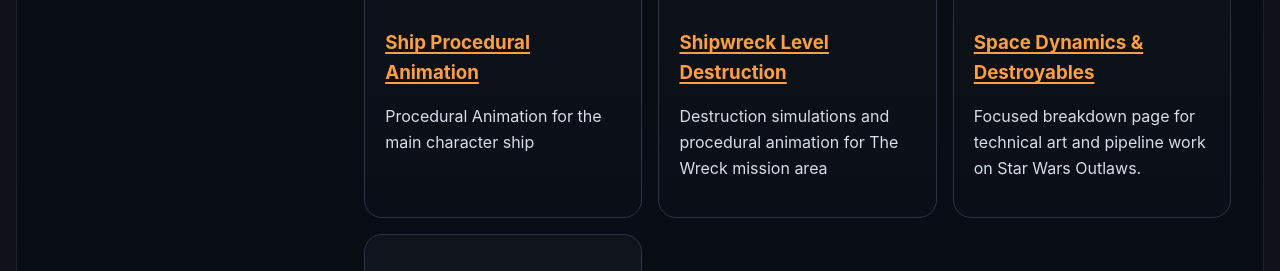
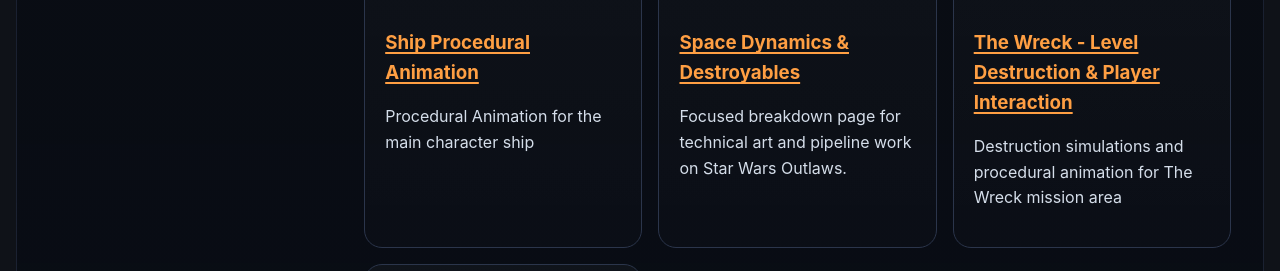
Before and after one commit to ianistor/ian_mywebsite, a Jekyll site: the page built from _projects/star-wars-outlaws.md, in a window 1280 px wide, cut to the strip 1409-1680 px from the top of the page. Built offline with Jekyll 4.4.1, drawn with Linux system fonts in a browser that asks for light colours; nearby versions of some CDN libraries.

Commit message:
Update shipwreck.md

```diff
--- a/projects/star-wars-outlaws/shipwreck.md
+++ b/projects/star-wars-outlaws/shipwreck.md
@@ -1,6 +1,6 @@
 ---
 layout: project
-title: "Shipwreck Level Destruction"
+title: "The Wreck -  Level Destruction & Player Interaction"
 permalink: /projects/star-wars-outlaws/shipwreck_1/
 parent_project: "Star Wars Outlaws"
 parent_slug: star-wars-outlaws
```
